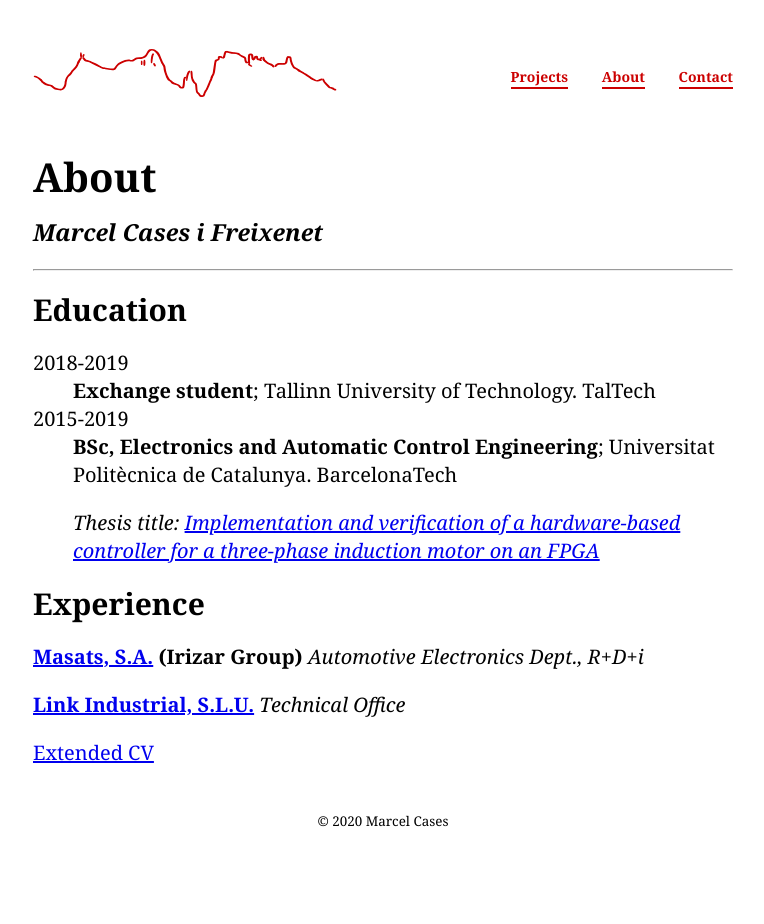
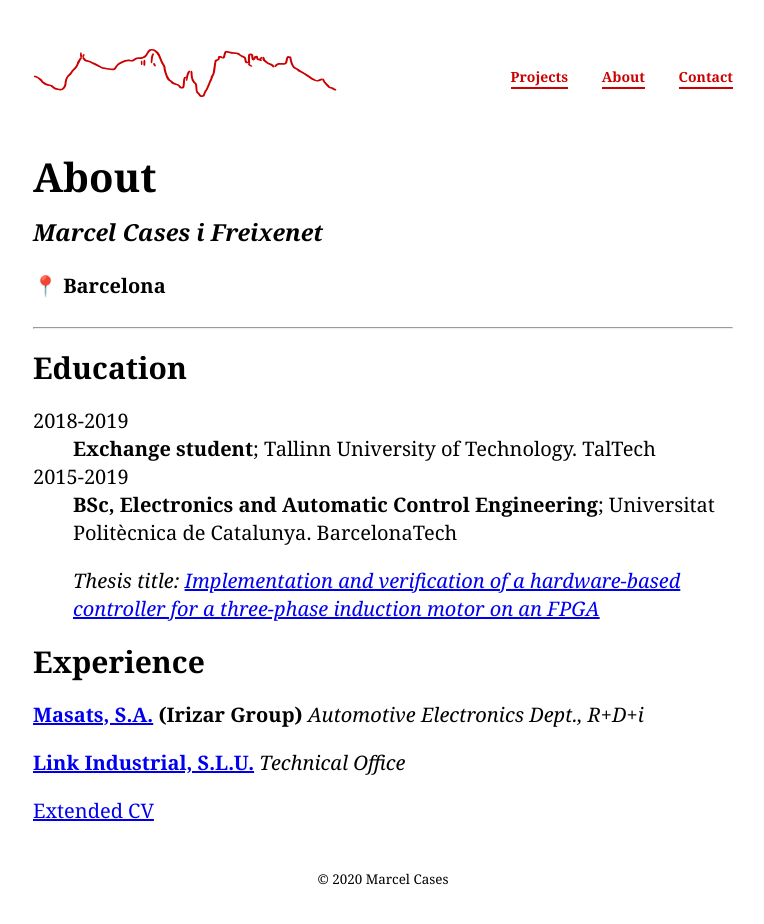
Before and after one commit to marcelcases/marcelcases.github.io, a Jekyll site: the page built from about.markdown, in a window 1280 px wide. Shown: the whole page, without its empty margins (257-1021 px from the left). Built offline with Jekyll 4.4.1, drawn with Linux system fonts in a browser that asks for light colours; comment, search, counter and statistics services are not loaded; before the commit the page ends 900 px from its top, so only the background shows below that.

Commit message:
Location added
Signed-off-by: Marcel Cases i Freixenet <m@rcel.xyz>

```diff
--- a/about.markdown
+++ b/about.markdown
@@ -9,6 +9,7 @@ date: 2017-10-01 12:00:00 +01:00
 # About
 
 ### _Marcel Cases i Freixenet_
+#### &#x1F4CD; Barcelona
 ---
 
 Education
```
